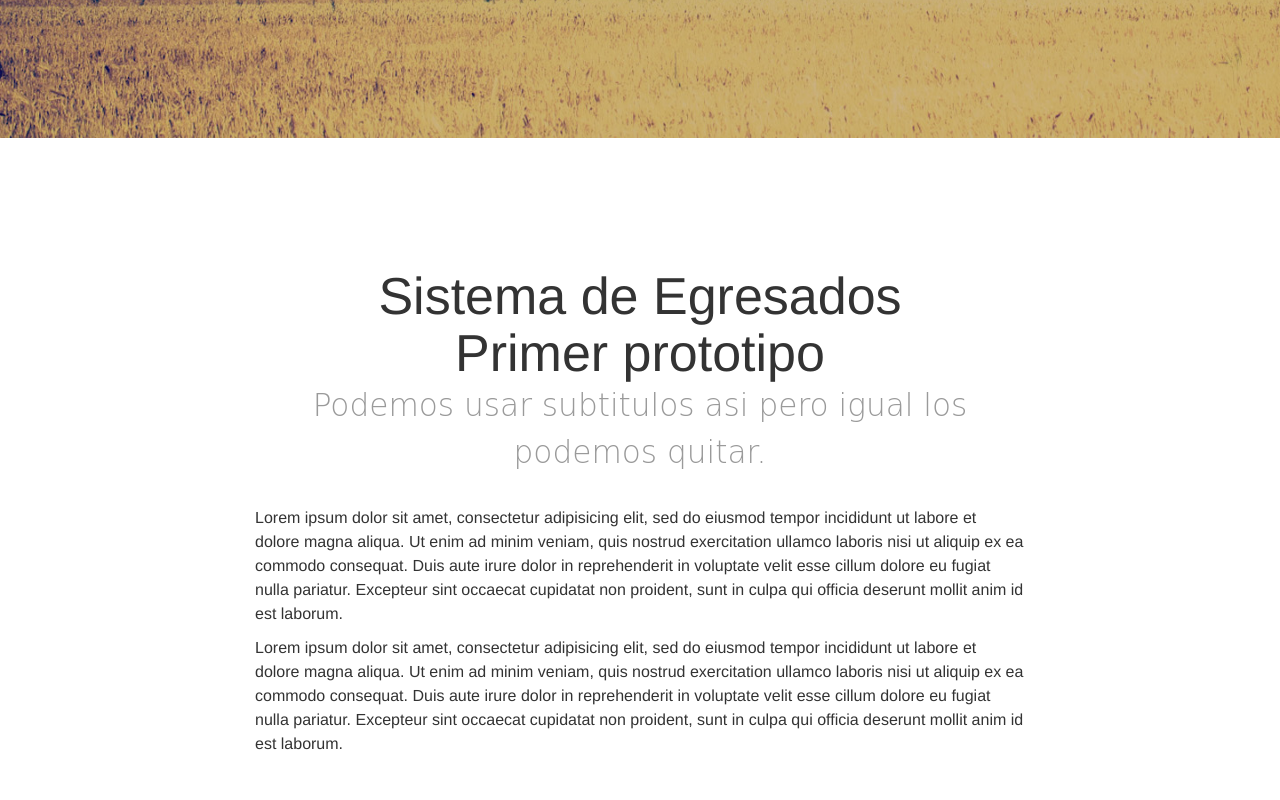
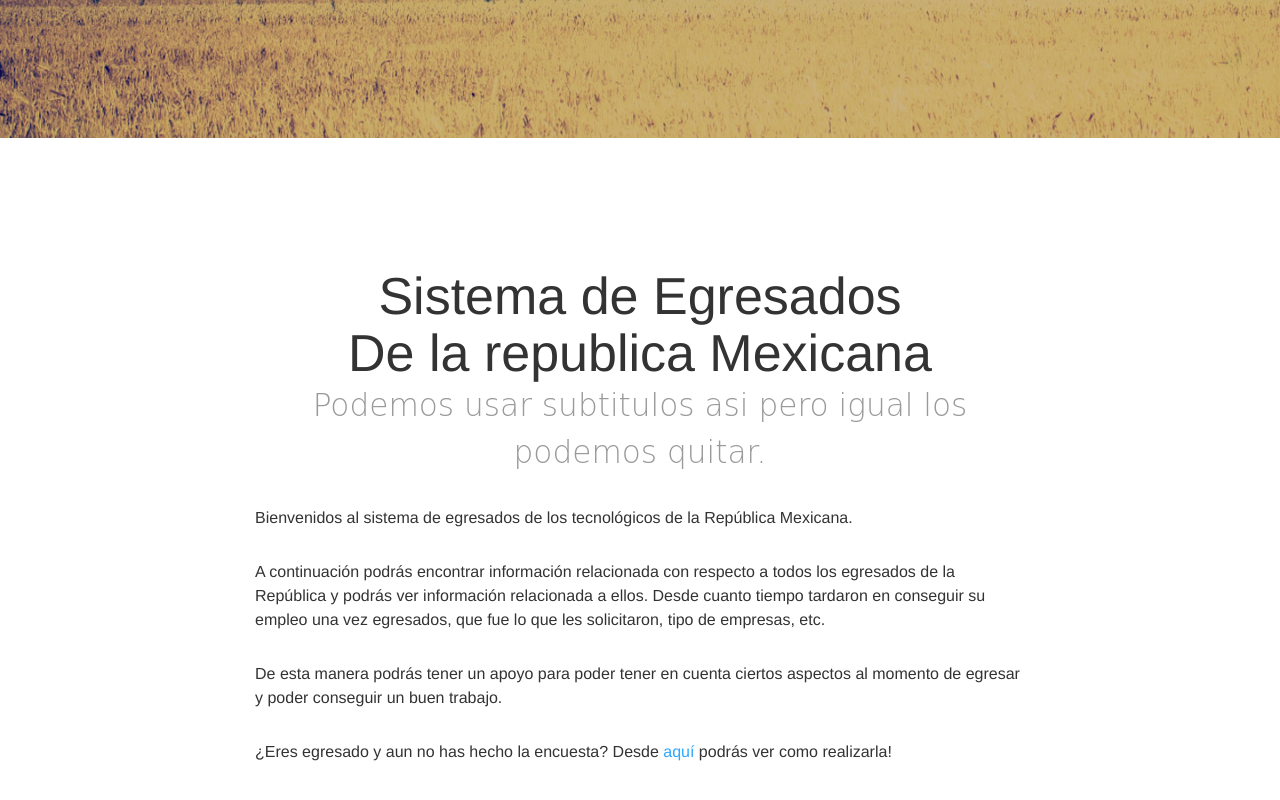
Before and after one commit to JosueRembao/EjemploHome, a plain HTML site: page index.html in a window 1280 px wide. Shown: the part 402-1202 px from the top of the page. Drawn offline with Linux system fonts and the light colour scheme; a web font is replaced by a local one.

Commit message:
Add files via upload
Agregada pequeña intro

```diff
--- a/index.html
+++ b/index.html
@@ -100,11 +100,12 @@
 
     <div class="main">
         <div class="container tim-container" style="max-width:800px; padding-top:100px">
-            <h1 class="text-center">Sistema de Egresados<br> Primer prototipo <small class="subtitle">Podemos usar subtitulos asi pero igual los podemos quitar.</small></h1>
-            <p>Lorem ipsum dolor sit amet, consectetur adipisicing elit, sed do eiusmod tempor incididunt ut labore et dolore magna aliqua. Ut enim ad minim veniam, quis nostrud exercitation ullamco laboris nisi ut aliquip ex ea commodo consequat. Duis aute
-                irure dolor in reprehenderit in voluptate velit esse cillum dolore eu fugiat nulla pariatur. Excepteur sint occaecat cupidatat non proident, sunt in culpa qui officia deserunt mollit anim id est laborum.</p>
-            <p>Lorem ipsum dolor sit amet, consectetur adipisicing elit, sed do eiusmod tempor incididunt ut labore et dolore magna aliqua. Ut enim ad minim veniam, quis nostrud exercitation ullamco laboris nisi ut aliquip ex ea commodo consequat. Duis aute
-                irure dolor in reprehenderit in voluptate velit esse cillum dolore eu fugiat nulla pariatur. Excepteur sint occaecat cupidatat non proident, sunt in culpa qui officia deserunt mollit anim id est laborum.</p>
+            <h1 class="text-center">Sistema de Egresados<br> De la republica Mexicana <small class="subtitle">Podemos usar subtitulos asi pero igual los podemos quitar.</small></h1>
+            <p>Bienvenidos al sistema de egresados de los tecnológicos de la República Mexicana.</p> <br>
+            <p>A continuación podrás encontrar información relacionada con respecto a todos los egresados de la República y podrás ver información relacionada a ellos. Desde cuanto tiempo tardaron en conseguir su empleo una vez egresados, que fue lo que
+                les solicitaron, tipo de empresas, etc.</p> <br>
+            <p>De esta manera podrás tener un apoyo para poder tener en cuenta ciertos aspectos al momento de egresar y poder conseguir un buen trabajo.</p> <br>
+            <p>¿Eres egresado y aun no has hecho la encuesta? Desde <a href="resources/howTo.html">aquí</a> podrás ver como realizarla!</p>
             <!--     end extras -->
         </div>
         <div class="space"></div>
```
